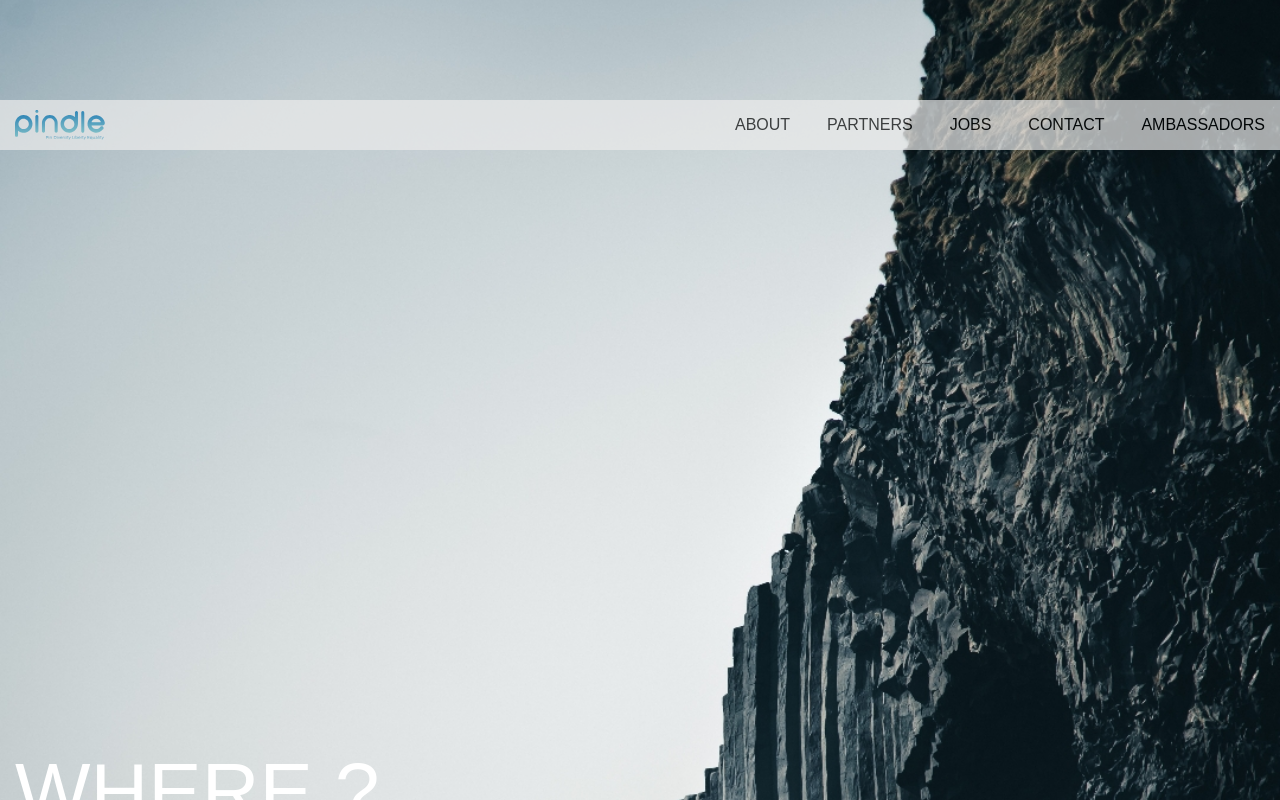
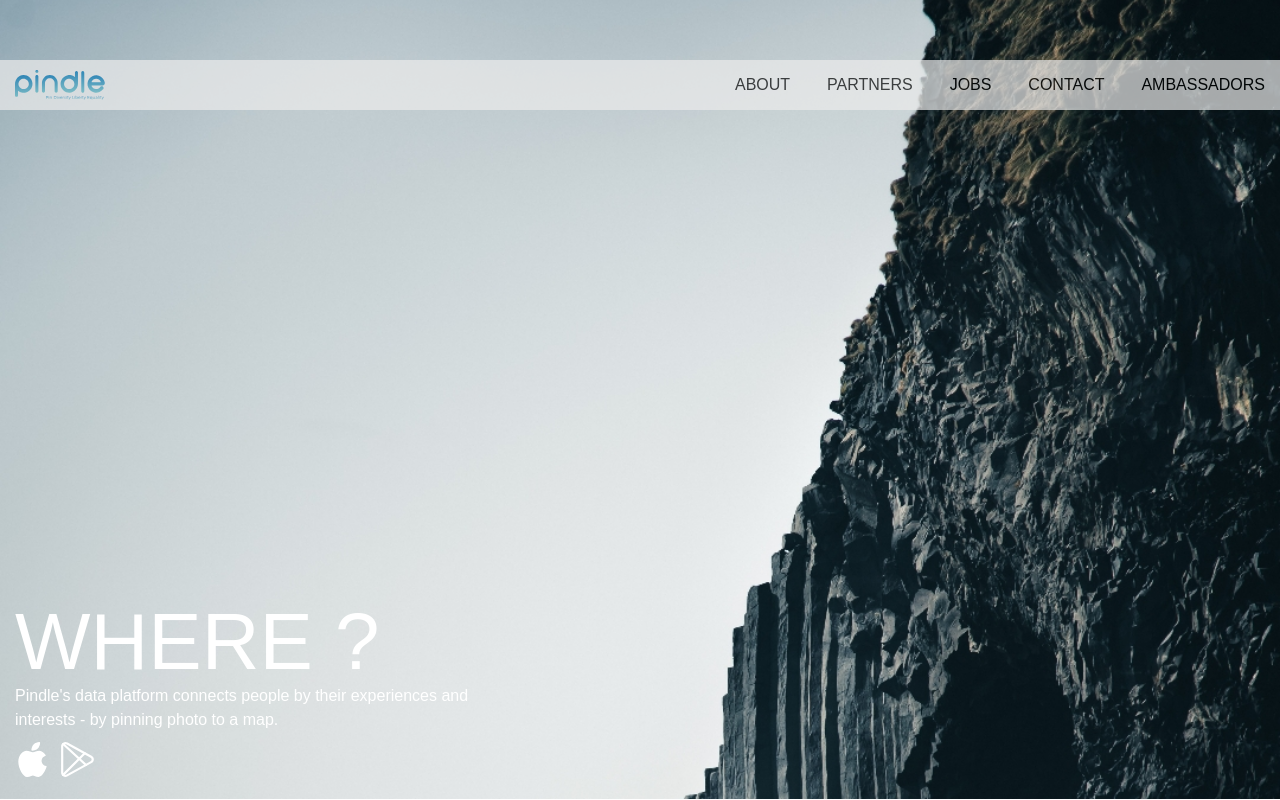
Before and after one commit to entropyparadox/pindle.io, a React (Create React App) app: page / in a window 1280 px wide. Shown: the top 800 px of the page. Built offline with nearby package versions, Linux system fonts and the light colour scheme.

Commit message:
fix : slider

```diff
--- a/src/components/Header.js
+++ b/src/components/Header.js
@@ -4,7 +4,7 @@ import styled from "styled-components";
 const Container = styled.div`
   position: relative;
   height: 50px;
-  top: 100px;
+  top: 60px;
   background: #ebebeb;
   opacity: 0.7;
   z-index: 100;
--- a/src/components/Slider.js
+++ b/src/components/Slider.js
@@ -37,11 +37,11 @@ const backgroundImage = [
 
 const SlideImage = styled.div`
   background-image: url(${(props) => props.imgUrl});
-  height: 100%;
+  height: 100vh;
   width: 100%;
   background-repeat: no-repeat;
   background-size: cover;
-  padding: 750px 0px 100px 0px;
+  padding: 600px 0px 100px 0px;
   box-sizing: border-box;
   @media (max-width: 800px) {
     padding: 600px 0px 0px 20px;
```
